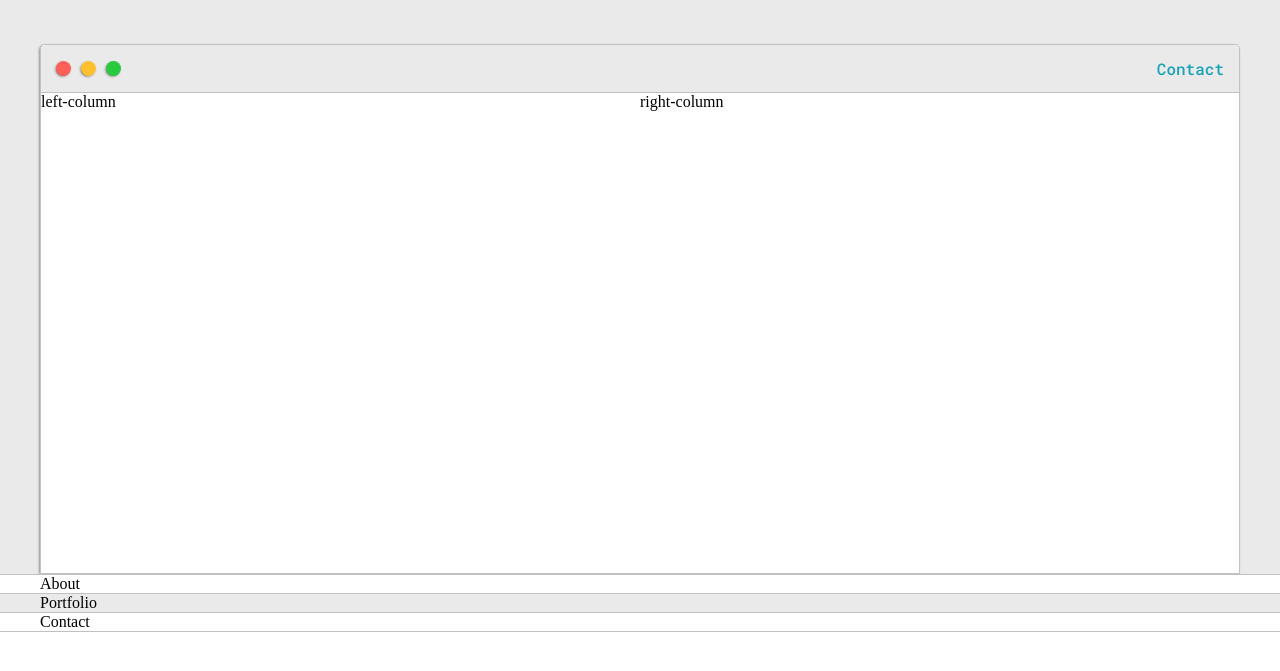
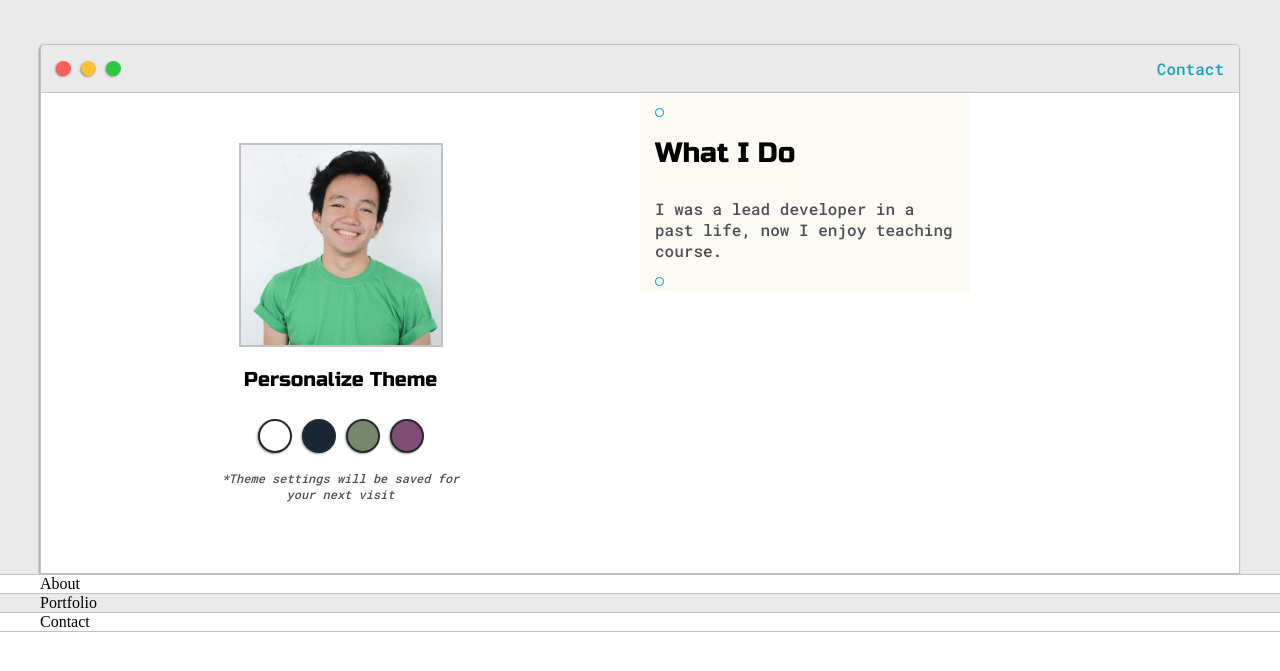
Before and after one commit to agurokeendavid/portfolio_website, a plain HTML site: page index.html in a window 1280 px wide. Shown: the part 117-788 px from the top of the page. Drawn offline with Linux system fonts and the light colour scheme.

Commit message:
added preview and profile pic div.

```diff
--- a/default.css
+++ b/default.css
@@ -4,6 +4,8 @@
     --borderColor: #c1c1c1;
     --mainText: black;
     --secondaryText: #4b5156;
+    --themeDotBorder: #24292E;
+    --previewBg: rgb(251, 249, 243, 0.8);
 }
 
 html, body {
@@ -142,10 +144,79 @@ h6 {
 
 .left-column {
     grid-area: left-column;
+    padding-top: 50px;
+    padding-bottom: 50px;
+}
+
+#profile_pic {
+    display: block;
+    margin: 0 auto;
+    height: 200px;
+    width: 200px;
+    object-fit: cover;
+    border: 2px solid var(--borderColor);
+}
+
+#theme-options-wrapper {
+    display: flex;
+    justify-content: center;
+}
+
+.theme-dot {
+    height: 30px;
+    width: 30px;
+    background-color: black;
+    border-radius: 50%;
+    margin: 5px;
+    border: 2px solid var(--themeDotBorder);
+    box-shadow: -1px 1px 3px -1px rgba(0, 0, 0, 0.75);
+    cursor: pointer;
+}
+
+.theme-dot:hover {
+    border-width: 5px;
+}
+
+#light-mode {
+    background-color: #fff;
+}
+
+#blue-mode {
+    background-color: #192734;
+}
+
+#green-mode {
+    background-color: #78866b;
+}
+
+#purple-mode {
+    background-color: #7e4c74;
+}
+
+#settings-note {
+    font-size: 12px;
+    font-style: italic;
+    text-align: center;
 }
 
 .right-column {
     grid-area: right-column;
+}
+
+#preview {
+    width: 300px;
+    border: 1.5 solid #17a2b8;
+    background-color: var(--previewBg);
+    padding: 15px;
+}
+
+.corner {
+    width: 7px;
+    height: 7px;
+    border-radius: 50%;
+    border: 1.5px solid #17a2b8;
+    background-color: #fff;
+    position: absolute;
 }
 
 @media screen and (max-width: 1200px) {
--- a/index.html
+++ b/index.html
@@ -34,11 +34,29 @@
                 </div>
 
                 <div class="left-column">
-                    left-column
+                    <img id="profile_pic" src="images/profile picture own.jpeg">
+                    <h5 style="text-align: center; line-height: 0;">Personalize Theme</h5>
+
+                    <div id="theme-options-wrapper">
+                        <div id="light-mode" class="theme-dot"></div>
+                        <div id="blue-mode" class="theme-dot"></div>
+                        <div id="green-mode" class="theme-dot"></div>
+                        <div id="purple-mode" class="theme-dot"></div>
+                    </div>
+
+                    <p id="settings-note">*Theme settings will be saved for <br>your next visit</p>
                 </div>
 
                 <div class="right-column">
-                    right-column
+                    <div id="preview">
+                        <div id="corner-tl" class="corner"></div>
+                        <div id="corner-tr" class="corner"></div>
+
+                        <h3>What I Do</h3>
+                        <p>I was a lead developer in a past life, now I enjoy teaching course.</p>
+                        <div id="corner-br" class="corner"></div>
+                        <div id="corner-bl" class="corner"></div>
+                    </div>
                 </div>
             </div>
         </div>
```
Also changed, not shown: images/dash.jpg (added), images/ecom.jpg (added), images/follow.jpg (added), images/membership site.jpg (added), images/profile picture own.jpeg (added).
